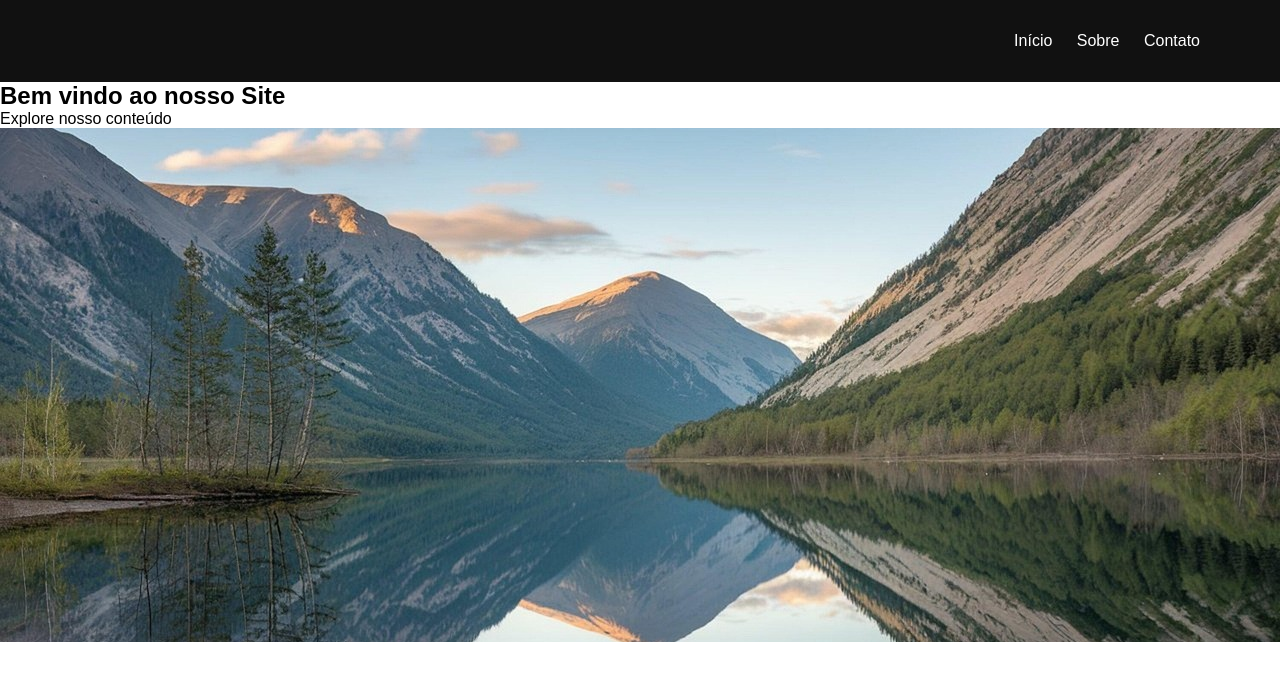
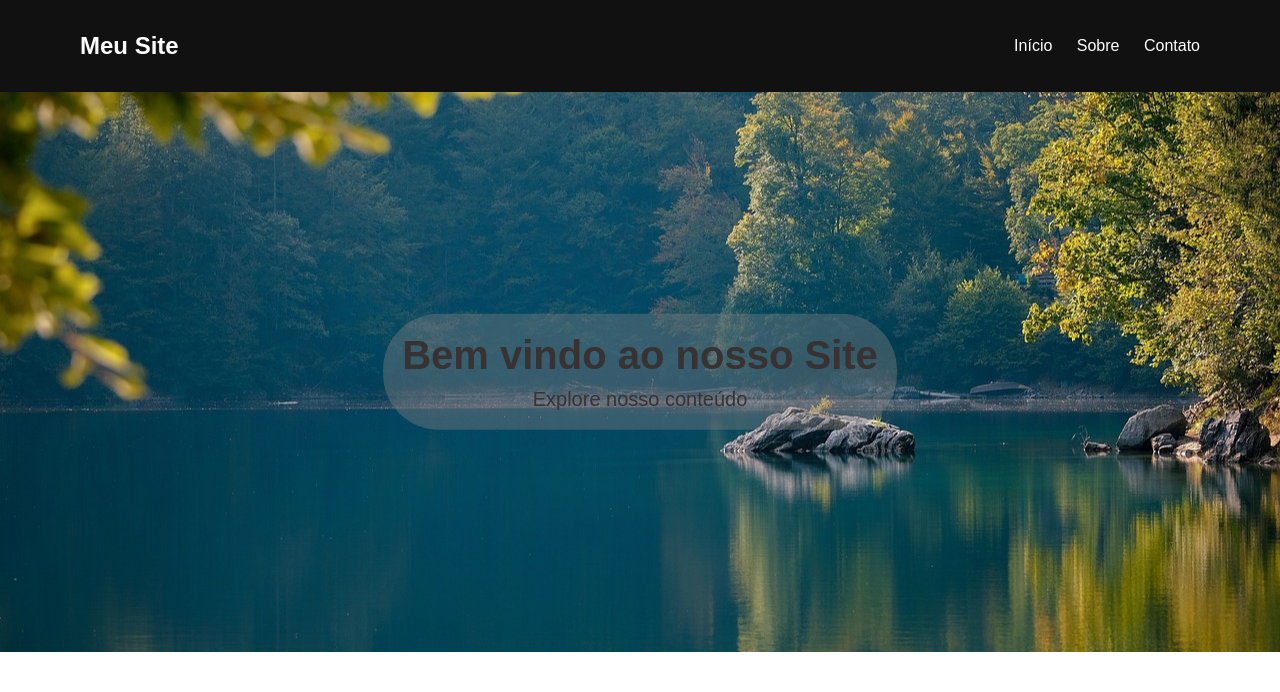
Before and after one commit to silvanamedeiros/JAVASCRIPT, a plain HTML site: page aula16/index.html in a window 1280 px wide. Drawn offline with nearby package versions, Linux system fonts and the light colour scheme.

Commit message:
estilizando o carrossel

```diff
--- a/aula16/index.html
+++ b/aula16/index.html
@@ -13,7 +13,7 @@
     <header>
 
         <div>
-            <div class="text"></div>
+            <div class="text">Meu Site</div>
         </div>
 
         <div>
@@ -24,9 +24,9 @@
             </nav>
         </div>
     </header>
-    <!-- criação da sessão com carrssel -->
+    <!-- criação da sessão com carrossel -->
    <section class="swiper">
-        <div class="carrousel-text">
+        <div class="carousel-text">
             <h1>Bem vindo ao nosso Site</h1>
             <p>Explore nosso conteúdo</p>
         </div>
@@ -35,7 +35,6 @@
             <div class="swiper-slide caixa-01"></div>
             <div class="swiper-slide caixa-02"></div>
             <div class="swiper-slide caixa-03"></div>
-
         </div>
 
     </section>
--- a/aula16/script.js
+++ b/aula16/script.js
@@ -0,0 +1,14 @@
+//carrossel automático sem botões ou interações
+
+const swiper = new Swiper('.swiper', {//inicializa o carrossel na classe" .swiper" usando a biblioteca swiper
+    loop: true,// faz ocarrossel repetir infinitamente (loop contínuo)
+    autoplay: {//configura a reprodução automática
+        delay: 1500, //tempo de espera entre os slides (1500ms = 2 segundos)
+        disableOnInterection: false,//continua o autoplay msm se o usuário interagir (ex: tentar arrastar)
+        },
+
+effect: 'fade',//define o tipo de transição entre as imagens (fade = dissolver)
+fadeEffect: { crossFade: true },//faz com que o slide anterior desapareça suavemente enquento o novo aparece.
+
+allowTouchMove: true, //impede que o usuário use o toque (arraste) para mudar o slide.
+})
--- a/aula16/style.css
+++ b/aula16/style.css
@@ -42,12 +42,16 @@ header a {
 }
 
 .carousel-text {
-    position: absolute;/*posiciona o elem de forma absoluta dentro do container pai com  position*/
+    position: absolute;/*posiciona o elem. de forma absoluta dentro do container pai com  position relative*/
     top: 50%;
+    left: 50%;
     transform: translate(-50%, -50%);/*centraliza o elem exatamente no meio do container*/
-    color: #fff;
+    color: #383232;
     text-align: center;
     z-index: 10;
+    background-color: rgba(139, 134, 134, 0.377);
+    padding: 1.2rem;
+    border-radius: 3.5rem;
 }
 
 .carousel-text h1 {
```
